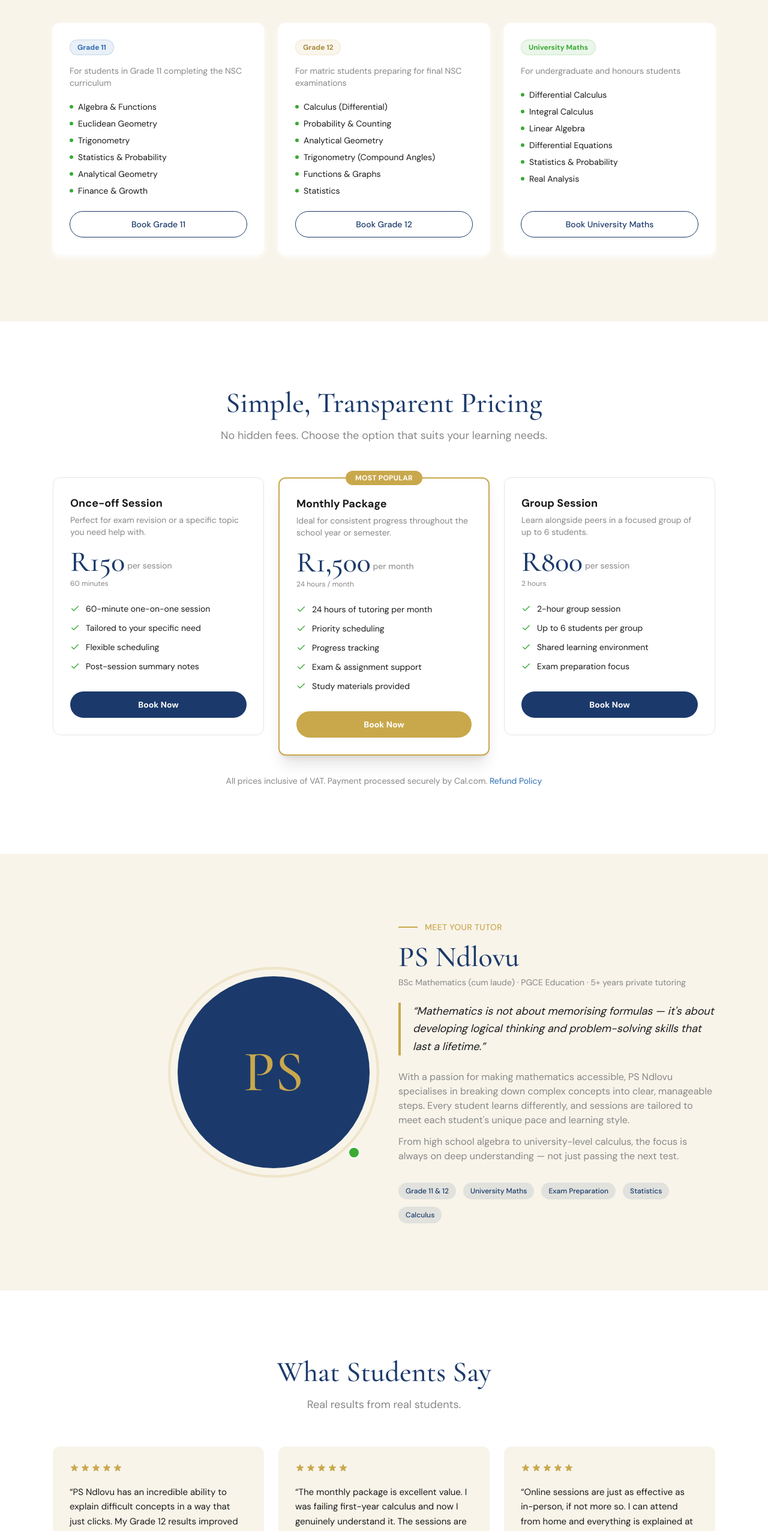
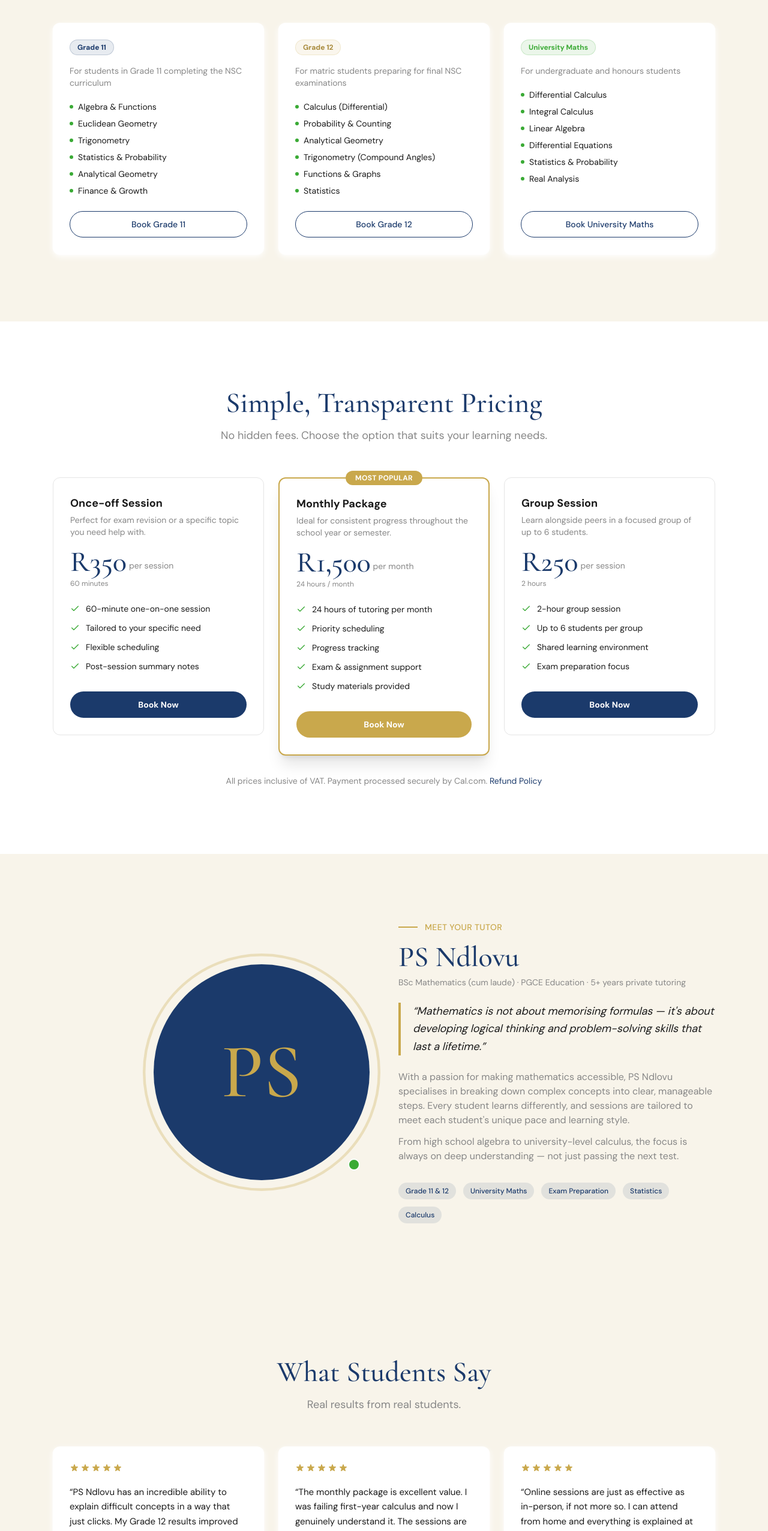
Before and after one commit to psndlovuai/mdubusimaths2.0, a Next.js app: page / in a window 1280 px wide. Shown: the part 2382-4935 px from the top of the page at 60% size. Built offline with nearby package versions, Linux system fonts and the light colour scheme; no server answers.

Commit message:
fix: align landing page with target design from fix/screenshots

```diff
--- a/src/components/landing/courses.tsx
+++ b/src/components/landing/courses.tsx
@@ -5,7 +5,7 @@ const COURSES = [
   {
     level:       'Grade 11',
     audience:    'For students in Grade 11 completing the NSC curriculum',
-    colour:      'bg-blue/10 text-blue border-blue/20',
+    colour:      'bg-navy/10 text-navy border-navy/20',
     topics: [
       'Algebra & Functions',
       'Euclidean Geometry',
--- a/src/components/landing/faq.tsx
+++ b/src/components/landing/faq.tsx
@@ -28,7 +28,7 @@ const FAQS = [
   },
   {
     question: 'How do group sessions work?',
-    answer:   'Group sessions accommodate up to 6 students and run for 2 hours. They are ideal for peer learning and exam preparation on a specific topic. Each group session is focused on a set topic agreed upon at booking. At R800 per session, they offer excellent value for multiple students studying the same content.',
+    answer:   'Group sessions accommodate up to 6 students and run for 2 hours. They are ideal for peer learning and exam preparation on a specific topic. Each group session is focused on a set topic agreed upon at booking. At R250 per person, they offer excellent value for multiple students studying the same content.',
   },
 ]
 
--- a/src/components/landing/pricing.tsx
+++ b/src/components/landing/pricing.tsx
@@ -129,7 +129,7 @@ export function Pricing() {
         <AnimatedSection delay={0.3} className="mt-8 text-center">
           <p className="text-sm text-muted-foreground">
             All prices inclusive of VAT. Payment processed securely by Cal.com.{' '}
-            <Link href="/policies/refund" className="text-blue hover:underline">Refund Policy</Link>
+            <Link href="/policies/refund" className="text-navy hover:underline">Refund Policy</Link>
           </p>
         </AnimatedSection>
       </div>
--- a/src/components/landing/testimonials.tsx
+++ b/src/components/landing/testimonials.tsx
@@ -23,7 +23,7 @@ const TESTIMONIALS = [
 
 export function Testimonials() {
   return (
-    <section aria-labelledby="testimonials-heading" className="bg-white py-20 md:py-28">
+    <section aria-labelledby="testimonials-heading" className="bg-cream py-20 md:py-28">
       <div className="max-w-6xl mx-auto px-4 sm:px-6">
         <AnimatedSection className="text-center max-w-2xl mx-auto mb-14">
           <h2 id="testimonials-heading" className="font-display text-4xl md:text-5xl font-medium text-navy mb-4">
@@ -37,7 +37,7 @@ export function Testimonials() {
         <div className="grid grid-cols-1 md:grid-cols-3 gap-6">
           {TESTIMONIALS.map(({ quote, name, context, initials }, i) => (
             <AnimatedSection key={name} delay={i * 0.1}>
-              <figure className="bg-cream rounded-xl p-7 h-full flex flex-col">
+              <figure className="bg-white rounded-xl shadow-card p-7 h-full flex flex-col">
                 {/* Stars */}
                 <div className="flex gap-0.5 mb-5" aria-label="5 out of 5 stars">
                   {[...Array(5)].map((_, j) => (
--- a/src/components/landing/tutor-spotlight.tsx
+++ b/src/components/landing/tutor-spotlight.tsx
@@ -11,17 +11,17 @@ export function TutorSpotlight() {
             <div className="relative">
               {/* Avatar circle */}
               <div
-                className="w-64 h-64 md:w-80 md:h-80 rounded-full bg-navy flex items-center justify-center"
+                className="w-72 h-72 md:w-[360px] md:h-[360px] rounded-full bg-navy flex items-center justify-center"
                 aria-label={`Photo of ${TUTOR_NAME}`}
               >
-                <span className="font-display text-7xl md:text-8xl font-medium text-gold">
+                <span className="font-display text-7xl md:text-9xl font-medium text-gold">
                   PS
                 </span>
               </div>
               {/* Decorative ring */}
               <div
                 aria-hidden="true"
-                className="absolute inset-0 rounded-full border-4 border-gold/20 scale-110"
+                className="absolute inset-0 rounded-full border-4 border-gold/30 scale-110"
               />
               {/* Green accent dot */}
               <div
--- a/src/lib/constants.ts
+++ b/src/lib/constants.ts
@@ -1,9 +1,9 @@
 // ─── Session pricing (ZAR cents) ─────────────────────────────────────────────
 // These are the source-of-truth prices. Never hardcode prices in UI components.
 export const PRICES: Record<string, number> = {
-  once_off: 15000,   // R150.00
+  once_off: 35000,   // R350.00
   monthly:  150000,  // R1,500.00
-  group:    80000,   // R800.00
+  group:    25000,   // R250.00
 }
 
 // ─── Session display labels ───────────────────────────────────────────────────
```
